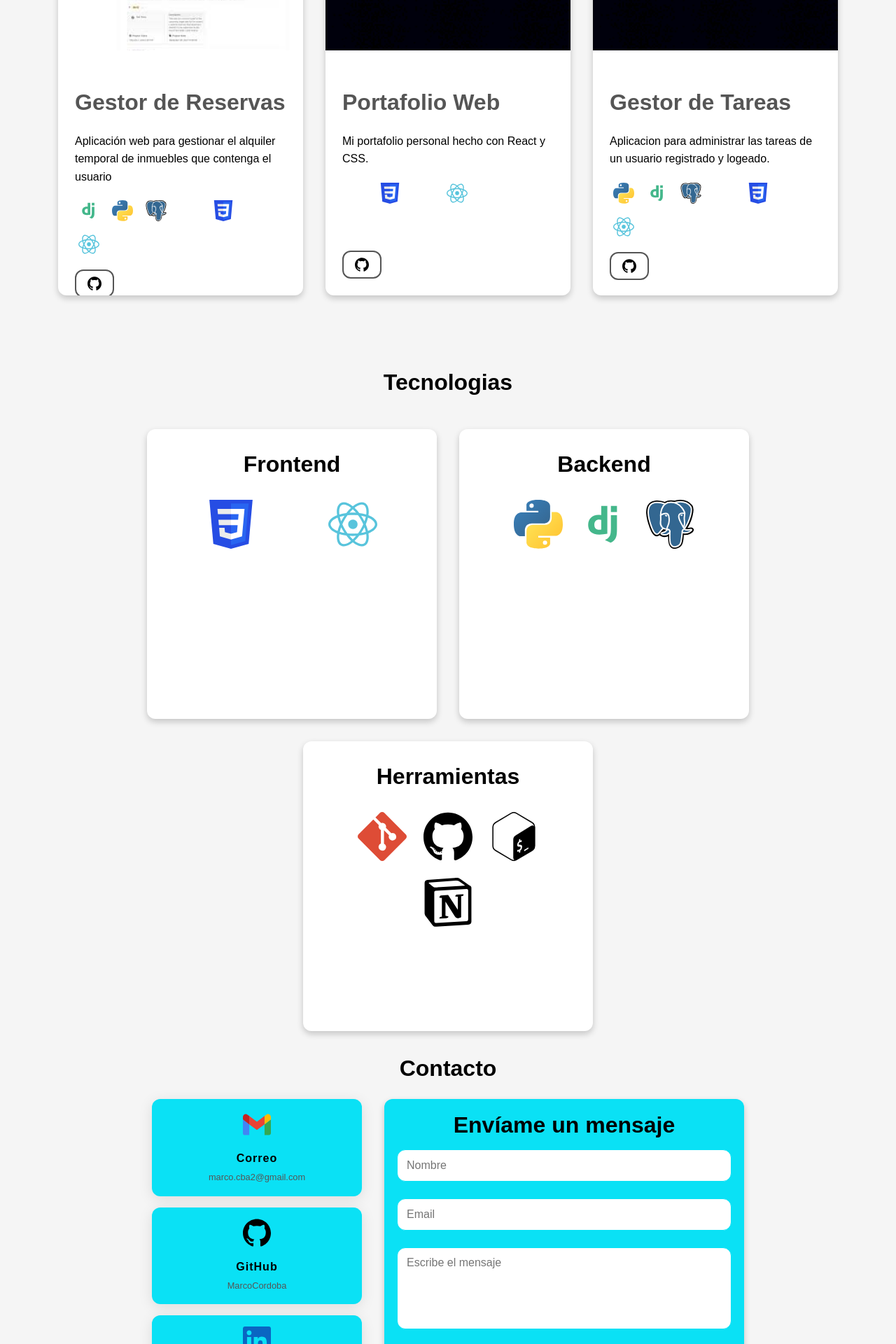
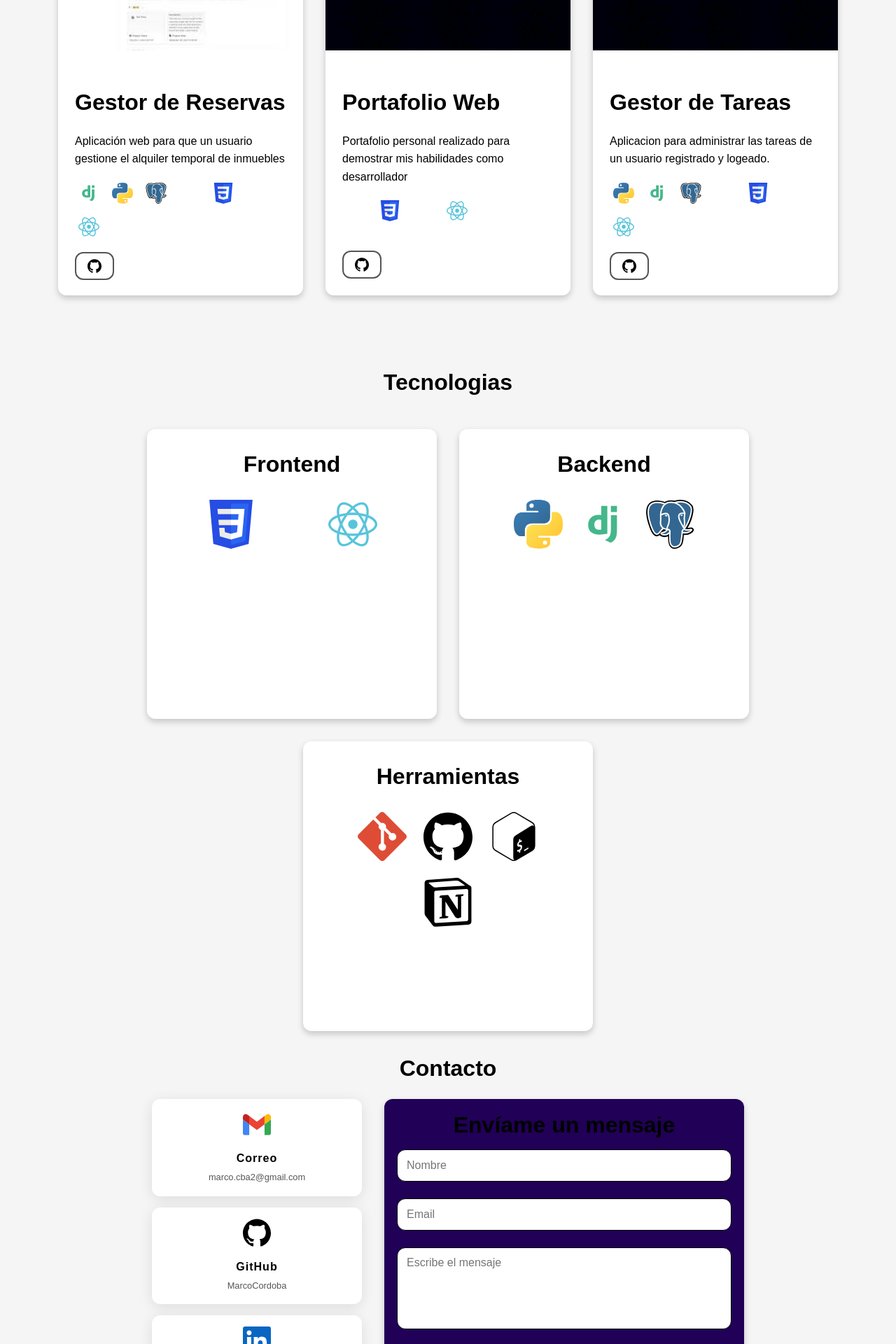
Before and after one commit to MarcoCordoba/Portafolio1, a React (Vite) app: page / in a window 1280 px wide. Shown: the part 1780-3700 px from the top of the page at 70% size. Built offline with nearby package versions, Linux system fonts and the light colour scheme; some icons are missing; a web font is replaced by a local one.

Commit message:
enlaces de los proyectos

```diff
--- a/src/components/Contacto.css
+++ b/src/components/Contacto.css
@@ -33,7 +33,7 @@
 
 /* Estilos para cada card reducida */
 .contacto-card {
-  background-color: #0AE1F5;
+  background-color: #ffffff;
   border-radius: 12px;
   padding: 1rem;        /* Padding reducido */
   box-shadow: 0 4px 20px rgba(0, 0, 0, 0.1);
@@ -81,7 +81,7 @@
   flex-direction: column;
   text-align: center;
   padding: 2rem;
-  background-color: #0AE1F5;
+  background-color: #210057;
   border-radius: 12px;
   box-shadow: 0 4px 10px rgba(0, 0, 0, 0.2);
   max-width: 450px;
@@ -91,7 +91,6 @@
 }
 
 .contacto-mensaje h3 {
-  color: #000000;
   margin-bottom: 1rem;
   margin-top: -0.8rem;
 }
@@ -108,7 +107,7 @@
 .contacto-mensaje textarea {
   width: 100%;
   padding: 0.8rem;
-  border: 1px solid #0AE1F5;
+  border: 1px solid #000000;
   border-radius: 12px;
   font-size: 1rem;
   outline: none;
@@ -116,7 +115,7 @@
 }
 
 .contacto-mensaje textarea {
-  min-height: 90px;   /* Área ampliada para mensajes */
+  min-height: 90px;
   resize: none;
 }
 
--- a/src/components/Proyectos.css
+++ b/src/components/Proyectos.css
@@ -5,7 +5,6 @@
 
 .proyectos-title {
   margin-bottom: 3rem;
-  color: rgb(0, 0, 0);
 }
 
 .proyectos-container {
@@ -25,7 +24,7 @@
   position: relative;
   display: flex;
   flex-direction: column;
-  height: 550px; /* o ajustá según tu diseño */
+  height: 550px;
 }
 
 .proyecto-card:hover {
@@ -48,15 +47,12 @@
 }
 
 .proyecto-title {
-
   font-weight: bold;
-  color: #555;
   margin-bottom: 0.5rem;
 }
 
 .proyecto-desc {
   font-size: 1rem;
-  color: #555
   margin-bottom: 1rem;
 }
 
--- a/src/components/Proyectos.jsx
+++ b/src/components/Proyectos.jsx
@@ -19,24 +19,24 @@ import Negro from "../assets/Images/Negro.jpg"
 const proyectos = [
   {
     titulo: "Gestor de Reservas",
-    descripcion: "Aplicación web para gestionar el alquiler temporal de inmuebles que contenga el usuario",
+    descripcion: "Aplicación web para que un usuario gestione el alquiler temporal de inmuebles",
     imagen: notetask,
     tecnologias: [<Django />,<Python/>, <PostgreSQL />, <Html5 />, <Css />,<Javascript/>, <ReactI/>],
-    github: "",
+    github: "https://github.com/MarcoCordoba/Gestor_reservas.git",
   },
   {
     titulo: "Portafolio Web",
-    descripcion: "Mi portafolio personal hecho con React y CSS.",
+    descripcion: "Portafolio personal realizado para demostrar mis habilidades como desarrollador",
     imagen: Negro,
     tecnologias: [ <Html5 />, <Css />, <Javascript />, <ReactI />],
-    github: "",
+    github: "https://github.com/MarcoCordoba/Portafolio1.git",
   },
   {
     titulo: "Gestor de Tareas",
     descripcion: "Aplicacion para administrar las tareas de un usuario registrado y logeado.",
     imagen: Negro,
     tecnologias: [<Python />, <Django />, <PostgreSQL />, <Html5 />, <Css />, <Javascript />,<ReactI/> ],
-    github: "",
+    github: "https://github.com/MarcoCordoba/app_notas.git",
   },
 ];
 
```
